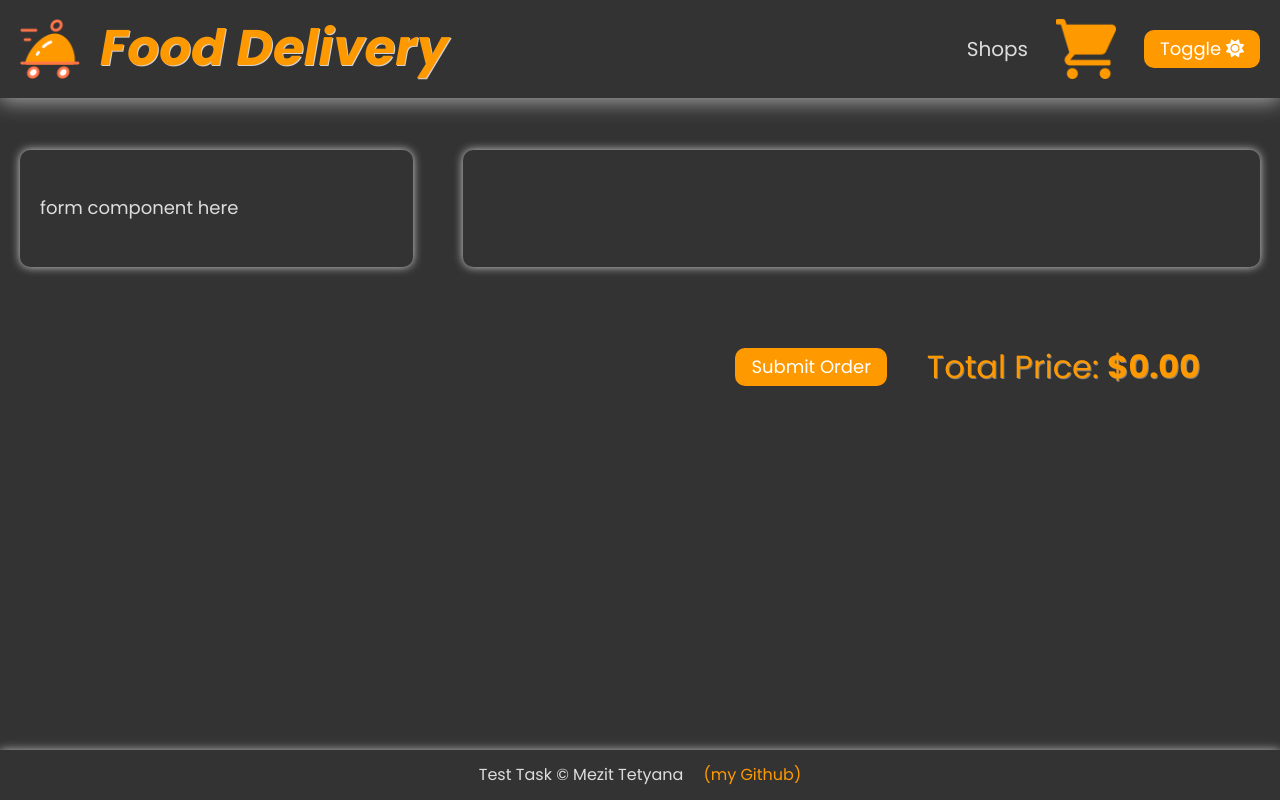
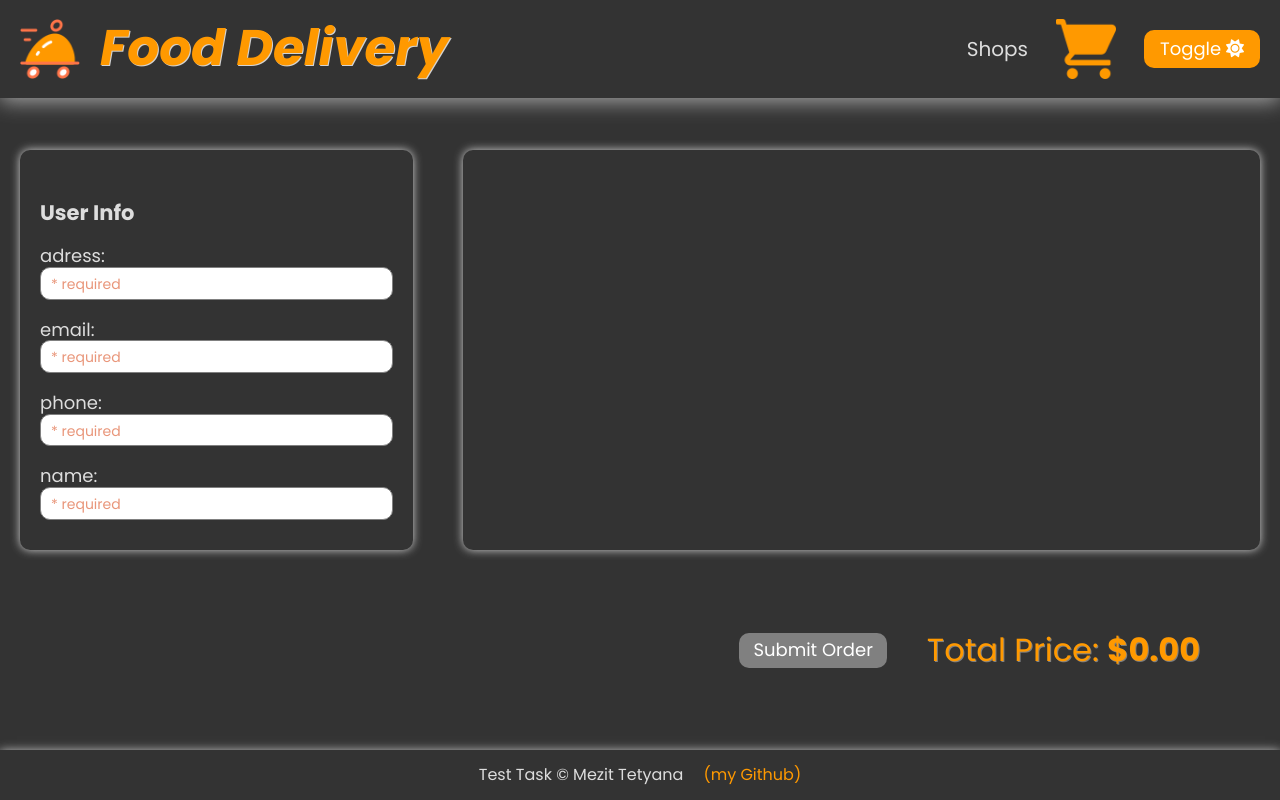
Before and after one commit to NemesisUA/food-delivery, a React (Create React App) app in the folder frontend/: page /cart in a window 1280 px wide. Built offline with nearby package versions, Linux system fonts and the light colour scheme.

Commit message:
feat: add post order controller

```diff
--- /dev/null
+++ b/frontend/src/components/OrderForm/OrderForm.css
@@ -0,0 +1,21 @@
+.order-form label {
+  display: block;
+  margin-top: 20px;
+}
+
+.order-form input {
+  width: 100%;
+  border-radius: 10px;
+  outline: none;
+  border: 1px solid grey;
+  padding: 5px 10px;
+}
+
+.order-form input:required::placeholder {
+  font-size: 1.4rem;
+  color: darksalmon;
+}
+
+.error {
+  color: red;
+}
--- /dev/null
+++ b/frontend/src/components/OrderForm/OrderForm.jsx
@@ -0,0 +1,123 @@
+import { useState, useEffect, useContext } from 'react';
+import './OrderForm.css';
+import CartItem from '../CartItem/CartItem';
+import Button from '../UI/Button/Button';
+
+import { CartContext } from "../../hoc/CartProvider";
+import { LocalStorageService, LS_KEYS } from "../../servises/localStorage";
+
+function OrderForm({ totalPrice }) {
+  const { cartItems, setCartItems } = useContext(CartContext || []);
+  const [isDisabled, setIsDisabled] = useState(true);
+
+  useEffect(() => {
+    const isCartEmpty = [...cartItems].map(item => item.amount)
+        .reduce((a, b)=>  a + b, 0) ? false : true;
+  setIsDisabled(() => (isCartEmpty))
+  }, [cartItems])
+
+  const [adress, setAdress] = useState('');
+  const [email, setEmail] = useState('');
+  const [phone, setPhone] = useState('');
+  const [userName, setUserName] = useState('');
+
+  const [error, setError] = useState(null);
+
+
+  const handleSubmit = async (e) => {
+    e.preventDefault();
+
+    const order = {adress, email, phone, userName, totalPrice, cartItems };
+
+    const response = await fetch('/api/products/cart', {
+      method: 'POST',
+      body: JSON.stringify(order),
+      headers: {
+        'Content-Type': 'application/json'
+      }
+    })
+    const json = await response.json();
+
+    if (!response.ok) {
+      setError(json.error);
+    }
+    if (response.ok) {
+      setError(null);
+      setEmail('');
+      setPhone('');
+      setUserName('');
+      console.log('new orded added to database:', json);
+    }
+
+    setCartItems(() => []);
+    LocalStorageService.remove(LS_KEYS.CART);
+    LocalStorageService.set(LS_KEYS.CART, []);
+
+    console.log('order: ', JSON.stringify(order))
+  }
+
+  return (
+    <form onSubmit={handleSubmit} className='order-form'>
+        <div className='flex-wrapper'>
+          <div className='order-user'>
+          <h3>User Info</h3>
+
+          <label>adress:</label>
+          <input
+            type="text" required placeholder='* required'
+            onChange={(e) => setAdress(e.target.value)}
+            value={adress}
+          />
+
+          <label>email:</label>
+          <input
+            type="text" required placeholder='* required'
+            onChange={(e) => setEmail(e.target.value)}
+            value={email}
+          />
+
+          <label>phone:</label>
+          <input
+            type="text" required placeholder='* required'
+            onChange={(e) => setPhone(e.target.value)}
+            value={phone}
+          />
+
+          <label>name:</label>
+          <input
+            type="text" required placeholder='* required'
+            onChange={(e) => setUserName(e.target.value)}
+            value={userName}
+          />
+
+          </div>
+
+          <div className='order-products'>
+
+            <div className="cart-container">{
+              cartItems && cartItems.length >= 1 &&
+              cartItems.sort((a, b) => a.id - b.id)
+                .map(item => (
+                    <CartItem
+                      key={item.id}
+                      id={item.id}
+                      name={item.name}
+                      price={item.price}
+                      image={item.image}
+                    />
+                ))
+            }
+            </div>
+          </div>
+        </div>
+
+        <div className='order-wrapper'>
+          <Button disabled={isDisabled} type="submit">Submit Order</Button>
+          <p className='total-price'>Total Price: <b>${totalPrice || 0}</b></p>
+        </div>
+        {error && <div className="error">{error}</div>}
+      </form>
+  )
+}
+
+export default OrderForm
--- a/frontend/src/components/UI/Button/Button.css
+++ b/frontend/src/components/UI/Button/Button.css
@@ -53,3 +53,10 @@
 .styled-btn:active {
   transform: translateY(1px);
 }
+
+.styled-btn:disabled {
+  background-color: grey;
+  border: grey;
+  cursor: default;
+  transform: none;
+}
--- a/frontend/src/components/UI/Button/Button.jsx
+++ b/frontend/src/components/UI/Button/Button.jsx
@@ -1,11 +1,15 @@
 import React from 'react'
 import './Button.css'
 
-const Button = ({onClick, children, className = 'styled-btn'}) => {
+const Button = ({onClick, children, className = 'styled-btn',
+type, disabled = false}) => {
   return (
     <button
       className={className}
-      onClick={onClick} >
+      onClick={onClick}
+      type={type}
+      disabled={disabled}
+    >
       {children}
     </button>
   )
--- a/frontend/src/pages/CartPage.jsx
+++ b/frontend/src/pages/CartPage.jsx
@@ -1,9 +1,7 @@
-import { useContext, useEffect, useRef, useState } from 'react'
-import './styles/CartPage.css'
-import CartItem from '../components/CartItem/CartItem';
-import { LocalStorageService, LS_KEYS } from "../servises/localStorage";
+import { useContext, useEffect, useRef, useState } from 'react';
+import './styles/CartPage.css';
 import { CartContext } from "../hoc/CartProvider";
-import Button from '../components/UI/Button/Button';
+import OrderForm from '../components/OrderForm/OrderForm';
 
 function CartPage() {
   const { cartItems, setCartItems } = useContext(CartContext || []);
@@ -13,50 +11,16 @@ function CartPage() {
   }, 0).toFixed(2) || 0);
 
   useEffect(() => {
-    setTotalPrice([...cartItems].reduce((acc, cur) => {
+    setTotalPrice(() => [...cartItems].reduce((acc, cur) => {
       return acc + +cur.price * cur.amount
     }, 0).toFixed(2) || 0);
   }, [cartItems, totalPrice]);
 
-  const handlePurchase = (e) => {
-    e.preventDefault();
-    setCartItems(() => []);
-    LocalStorageService.remove(LS_KEYS.CART);
-    LocalStorageService.set(LS_KEYS.CART, []);
-  }
-
   return (
     <div className='wrapper'>
-      <form onSubmit={handlePurchase}>
-        <div className='flex-wrapper'>
-          <div className='order-user'>
-            <p>form component here</p>
-          </div>
-
-          <div className='order-products'>
-
-            <div className="cart-container">{
-              cartItems && cartItems.length >= 1 &&
-              cartItems.sort((a, b) => a.id - b.id)
-                .map(item => (
-                    <CartItem
-                      key={item.id}
-                      id={item.id}
-                      name={item.name}
-                      price={item.price}
-                      image={item.image}
-                    />
-                ))
-            }
-            </div>
-          </div>
-        </div>
-
-        <div className='order-wrapper'>
-          <Button >Submit Order</Button>
-          <p className='total-price'>Total Price: <b>${totalPrice || 0}</b></p>
-        </div>
-      </form>
+      <OrderForm
+        totalPrice={totalPrice}
+      />
     </div>
   )
 }
```
